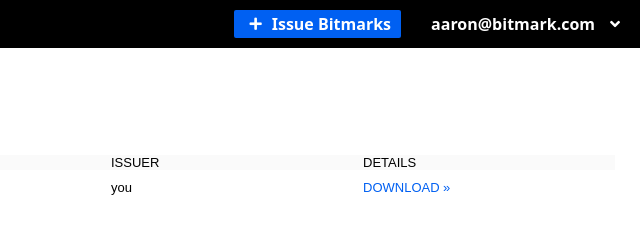
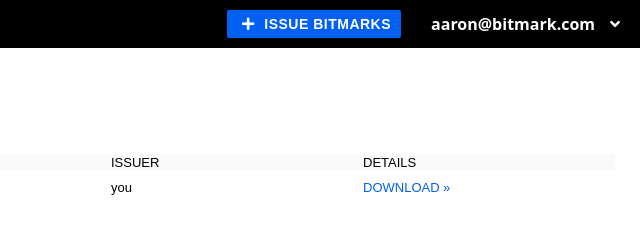
Before and after one commit to jamieabc/prototype, a website: page webapp/properties.html in a window 1280 px wide. Shown: the full height of the page, 640-1280 px from the left. Drawn offline with nearby package versions, Linux system fonts and the light colour scheme; files that its build step writes are made by us from their sources; files whose address does not match are found by name.

Commit message:
modify issue fonts

```diff
--- a/assets/main.scss
+++ b/assets/main.scss
@@ -109,7 +109,9 @@
 
 
     .header__issue {
-      font-size: 16px;
+      font-family: Avenir, sans-serif;
+      letter-spacing: 0.5px;
+      font-size: 14px;
       font-weight: 700;
       color: $white;
     }
--- a/webapp/properties.html
+++ b/webapp/properties.html
@@ -27,11 +27,8 @@
         <div class="header__list--right">
 
           <a  href="#" class="header__issue-wrapper">
-            <!-- <svg class="icon-plus header__plus header__issue-wrapper--white"> -->
-            <!--   <use xlink:href="../build/images/icons.svg#icon-plus" xmlns:xlink="http://www.w3.org/1999/xlink"></use> -->
-              <!-- </svg> -->
             <i class="header__plus header__issue-wrapper--white fas fa-plus"></i>
-            <span class="header__issue">Issue Bitmarks</span>
+            <span class="header__issue">ISSUE BITMARKS</span>
           </a> <!-- end of header__issue--wrapper -->
 
           <div class="header__account">
```
